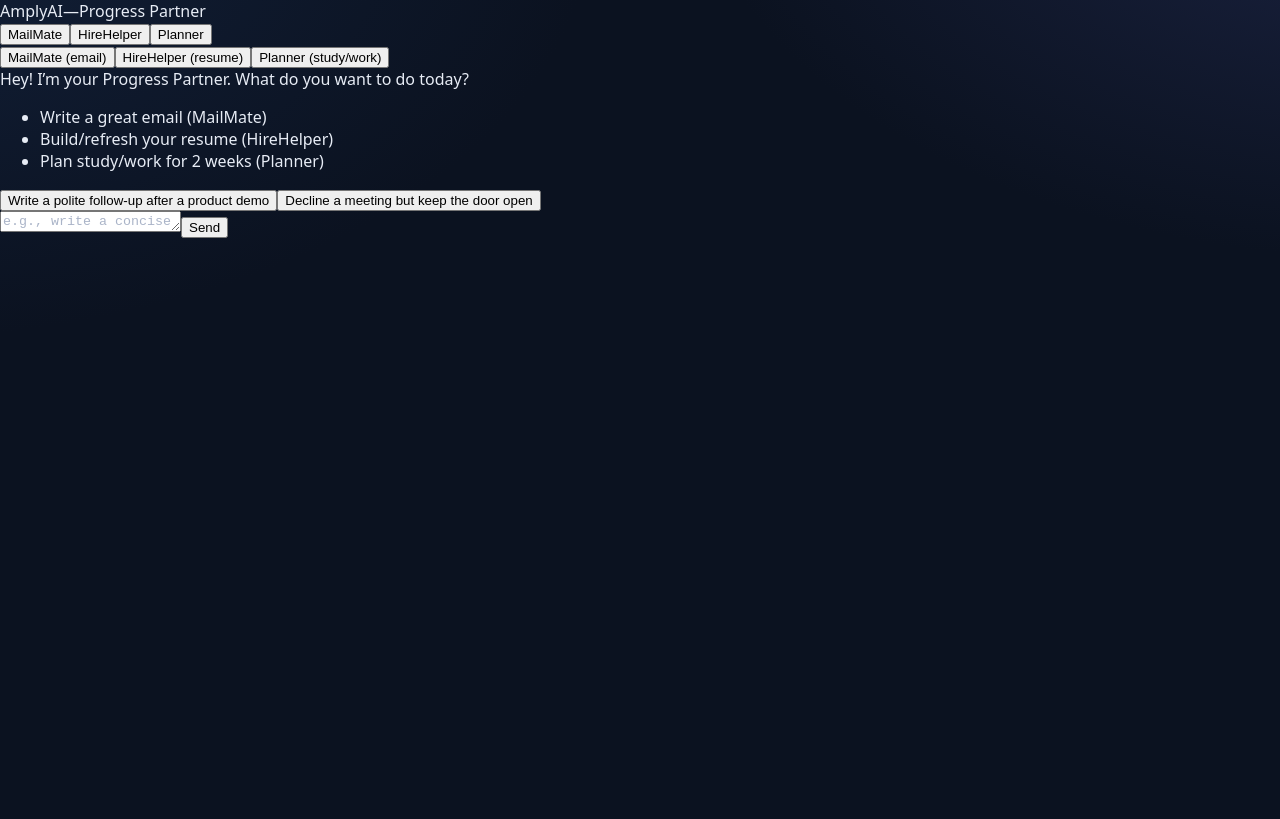
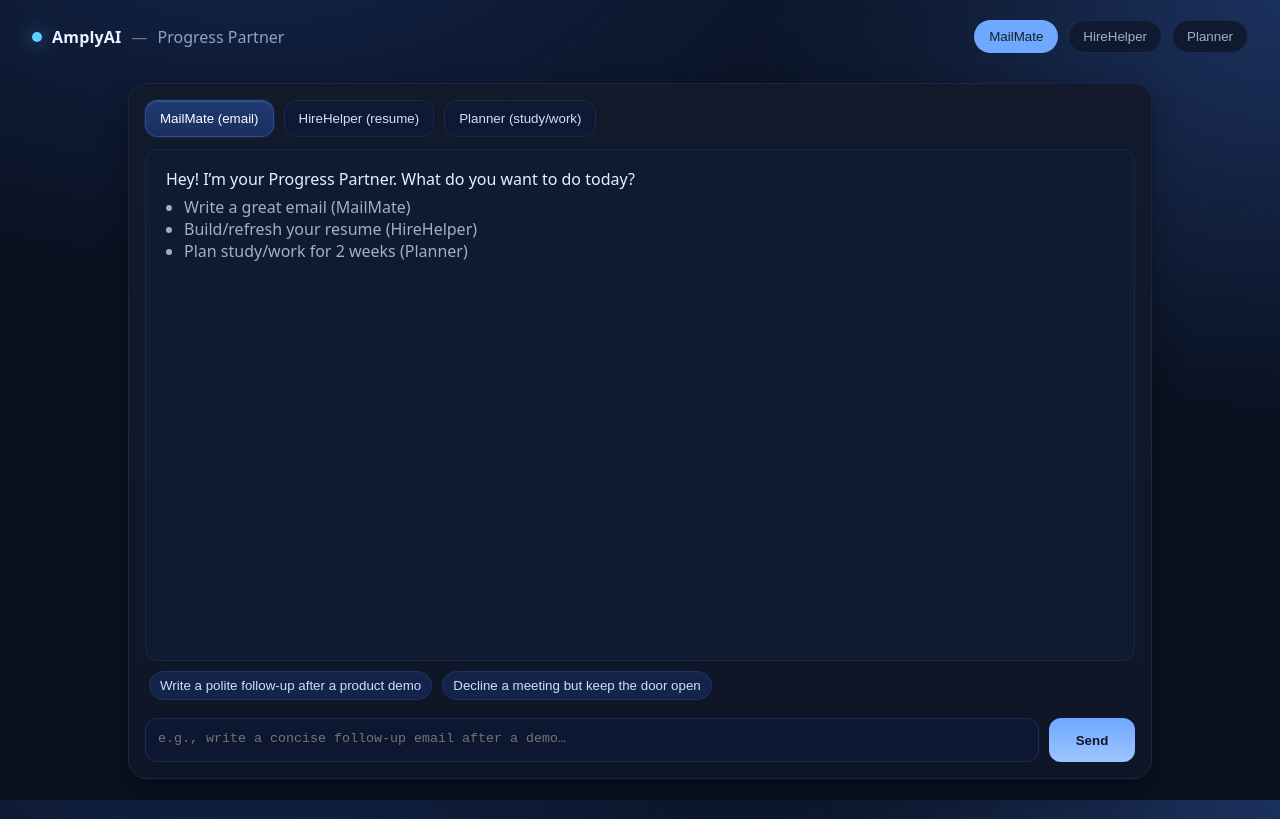
Before and after one commit to madevthevanthiran-maker/amplyai-chatbot, a Next.js app: page / in a window 1280 px wide. Built offline with nearby package versions, Linux system fonts and the light colour scheme.

Commit message:
Update globals.css

```diff
--- a/styles/globals.css
+++ b/styles/globals.css
@@ -1,106 +1,145 @@
-/* ===== Reset / Base ===== */
-* { box-sizing: border-box; }
-html, body { height: 100%; }
-body {
-  margin: 0;
-  font-family: ui-sans-serif, system-ui, -apple-system, Segoe UI, Roboto, "Helvetica Neue", Arial, "Noto Sans", "Apple Color Emoji", "Segoe UI Emoji";
-  color: #e7ecf5;
-  background: radial-gradient(1200px 700px at -10% -10%, #122039 0%, transparent 60%),
-              radial-gradient(1200px 700px at 110% -20%, #1c2444 0%, transparent 60%),
-              #0b1220;
+/* ==============  RESET  ============== */
+*,
+*::before,
+*::after { box-sizing: border-box; }
+html, body, #__next { height: 100%; }
+body { margin: 0; font-family: ui-sans-serif, system-ui, -apple-system, Segoe UI, Roboto, Helvetica, Arial, "Apple Color Emoji", "Segoe UI Emoji"; }
+
+/* ==============  THEME  ============== */
+:root{
+  --bg: #0a1120;
+  --bg-2: #0f1a2d;
+  --card: #0d1527;
+  --surface: #0f1b31;
+  --text: #e7ecf6;
+  --muted: #9fb0cc;
+  --primary: #6ea8ff;
+  --primary-hi: #9ec5ff;
+  --bubble: #101a31;
+  --bubble-user: #1a2b54;
+  --shadow: 0 10px 26px rgba(0,0,0,.35);
+  --ring: 0 0 0 2px rgba(110,168,255,.35);
 }
 
-/* Improve placeholder contrast */
-::placeholder { color: #aab4c8; opacity: 1; }
-
-/* Links */
-a { color: #a8c7ff; text-decoration: none; }
-a:hover { text-decoration: underline; }
-
-/* ===== Layout ===== */
-.app { min-height: 100%; display: flex; flex-direction: column; }
-.shell { width: 100%; max-width: 980px; margin: 32px auto; padding: 0 16px; }
-
-/* Top bar */
-.topbar {
-  display: flex; align-items: center; justify-content: space-between;
-  padding: 18px 20px;
-}
-.brand { display: flex; align-items: center; gap: 8px; font-weight: 600; letter-spacing: .2px; }
-.brand-name { color: #f2f4f8; }
-.brand-sub { color: #b9c3d9; font-weight: 500; }
-.sep { opacity: .4; margin: 0 6px; }
-.dot { width: 10px; height: 10px; border-radius: 50%; background: #7aa2ff; display: inline-block; box-shadow: 0 0 12px #7aa2ffaa; }
-
-.topnav { display: flex; gap: 10px; }
-.pill {
-  padding: 7px 12px; border-radius: 999px; border: 1px solid #2c3a58; color: #cdd7ea; text-decoration: none;
-  background: linear-gradient(180deg, rgba(33,45,73,.7), rgba(24,31,55,.7));
-}
-.pill:hover { border-color: #3a4c78; }
-.pill-primary { background: linear-gradient(180deg, #2b47a9, #203686); color: #ecf3ff; border-color: transparent; }
-
-/* ===== Chat Card ===== */
-.chat-card {
-  background: linear-gradient(180deg, rgba(255,255,255,.04), rgba(255,255,255,.02));
-  border: 1px solid rgba(255,255,255,.08);
-  border-radius: 16px;
-  box-shadow: 0 10px 40px rgba(0,0,0,.45);
-  padding: 18px;
+body{
+  background:
+    radial-gradient(1200px 600px at 20% -10%, #12244a, transparent 60%),
+    radial-gradient(900px 700px at 100% 0%, #1b315e, transparent 60%),
+    var(--bg);
+  color: var(--text);
 }
 
-/* Quick actions */
-.quick-row { display: flex; flex-wrap: wrap; gap: 10px; margin-bottom: 12px; }
-.chip {
-  display: inline-flex; align-items: center; gap: 6px;
-  padding: 8px 12px; border: 1px solid #2c3a58; border-radius: 999px;
-  background: rgba(28,38,70,.6); color: #cfdaef; text-decoration: none;
+/* ==============  HEADER  ============== */
+.pp-root{ min-height: 100%; display:flex; flex-direction:column; }
+.pp-header{
+  display:flex; justify-content:space-between; align-items:center;
+  padding: 20px clamp(16px, 4vw, 32px);
 }
-.chip:hover { border-color: #3a4c78; text-decoration: none; }
+.pp-brand{ display:flex; gap:10px; align-items:center; color: var(--muted); }
+.pp-dot{ width:10px; height:10px; background:#5bd1ff; border-radius:999px; box-shadow:0 0 20px #5bd1ffaa; }
+.pp-name{ font-weight:700; color:#eaf3ff; letter-spacing:.2px; }
+.pp-sep{ opacity:.6; }
+.pp-page{ opacity:.9; }
 
-/* Messages / bubbles */
-.messages {
-  display: flex; flex-direction: column; gap: 12px;
-  padding: 8px; max-height: 56vh; overflow-y: auto;
-  background: rgba(12,18,34,.45); border-radius: 12px; border: 1px solid rgba(255,255,255,.06);
+.pp-quicklinks{ display:flex; gap:10px; }
+.pp-pill{
+  background: #0f1a31; border:1px solid #1d2a48; color:var(--muted);
+  padding:8px 14px; border-radius:999px; cursor:pointer;
+}
+.pp-pill.active{ color:#122 ; background: var(--primary); border-color: transparent; }
+
+/* ==============  MAIN & CARD  ============== */
+.pp-main{ display:flex; justify-content:center; padding: 10px 16px 40px; }
+.pp-card{
+  width: min(1024px, 100%);
+  background: linear-gradient(180deg, rgba(255,255,255,.02), rgba(255,255,255,.005)) , var(--card);
+  border: 1px solid #1a2744;
+  border-radius: 18px;
+  box-shadow: var(--shadow);
+  padding: 16px;
 }
 
-.row { display: flex; align-items: flex-start; gap: 10px; }
-.row.me { flex-direction: row-reverse; }
-.avatar {
-  flex: 0 0 36px; height: 36px; border-radius: 50%;
-  display: grid; place-items: center;
-  font-size: 12px; font-weight: 700;
-  border: 1px solid rgba(255,255,255,.12);
+/* Tabs */
+.pp-tabs{ display:flex; gap:10px; margin-bottom:12px; flex-wrap:wrap; }
+.pp-tab{
+  background: #0e1933; border:1px solid #1b2a4b; color:#cfe0ff;
+  padding:10px 14px; border-radius:12px; cursor:pointer;
 }
-.avatar.ai { background: #1a2a55; color: #cfe0ff; }
-.avatar.me { background: #26334e; color: #e7ecf5; }
+.pp-tab.active{
+  background: linear-gradient(180deg, #203a72, #1a2f60);
+  border-color: #2d4b94; color: #fff;
+  box-shadow: inset 0 1px 0 rgba(255,255,255,.12), 0 0 0 1px rgba(46,119,255,.15);
+}
 
-.bubble {
-  padding: 10px 12px; border-radius: 12px; line-height: 1.45;
-  max-width: min(75%, 680px);
-  border: 1px solid rgba(255,255,255,.08);
-  background: rgba(21,28,50,.65);
+/* Chat area */
+.pp-chat{
+  background: var(--surface);
+  border:1px solid #1a2746;
+  border-radius: 12px;
+  padding: 14px;
+  height: min(64vh, 560px);
+  overflow:auto;
 }
-.bubble.ai { background: rgba(28,38,70,.8); }
-.bubble.me { background: rgba(52,66,110,.8); }
+
+/* Welcome */
+.pp-welcome{ color:var(--muted); padding: 4px 6px 12px; }
+.pp-welcome-title{ color:#e9f1ff; margin-bottom:6px; }
+.pp-welcome-list{ margin:0; padding-left:18px; }
+
+/* Message row */
+.pp-msg{ display:flex; gap:10px; margin: 10px 4px; align-items:flex-start; }
+.pp-msg .pp-avatar{
+  flex:0 0 auto;
+  width:34px; height:34px; border-radius:999px; display:grid; place-items:center;
+  font-size:12px; font-weight:700; color:#b9ccff; background:#0e1d3d; border:1px solid #243a78;
+}
+.pp-msg.user .pp-avatar{ color:#fff; background:#2a3b6d; border-color:#3e57a4; }
+.pp-bubble{
+  background: var(--bubble);
+  border:1px solid #1a2a4c;
+  border-radius: 12px;
+  padding: 10px 12px;
+  max-width: 80ch;
+  white-space: pre-wrap;
+  word-break: break-word;
+  color:#e8f0ff;
+}
+.pp-msg.user .pp-bubble{
+  background: var(--bubble-user);
+  border-color:#28407a;
+}
+
+/* typing */
+.pp-typing{ display:inline-flex; gap:5px; }
+.pp-typing span{ width:6px; height:6px; background:#b1c7ff; border-radius:999px; display:inline-block; animation: ppDot 1s infinite ease-in-out; }
+.pp-typing span:nth-child(2){ animation-delay: .15s; }
+.pp-typing span:nth-child(3){ animation-delay: .3s; }
+@keyframes ppDot{ 0%, 80%, 100%{ transform: translateY(0)} 40%{ transform: translateY(-3px)} }
+
+/* Chips */
+.pp-chips{ display:flex; flex-wrap:wrap; gap:10px; padding: 10px 4px; }
+.pp-chip{
+  background:#13234a; border:1px solid #1e3467; color:#cde0ff;
+  padding:6px 10px; border-radius:999px; cursor:pointer;
+}
+.pp-chip:hover{ filter: brightness(1.08); }
 
 /* Composer */
-.composer { display: flex; gap: 10px; margin-top: 14px; }
-.input {
-  flex: 1; padding: 12px 14px; border-radius: 12px; border: 1px solid #2d3a58;
-  color: #eaf0ff; background: rgba(22,28,48,.8); outline: none;
+.pp-composer{
+  display:flex; gap:10px; align-items:center;
+  padding-top: 8px;
 }
-.input:focus { border-color: #4b68c7; box-shadow: 0 0 0 3px rgba(92,125,255,.2); }
-.send {
-  padding: 11px 16px; border-radius: 12px; border: 1px solid transparent; cursor: pointer;
-  color: #061126; background: linear-gradient(180deg, #8fb0ff, #6e93ff); font-weight: 700;
+.pp-composer textarea{
+  flex:1; resize:none; min-height:44px; max-height:180px;
+  background:#0d1731; border:1px solid #1a2b54; color:#e8f0ff;
+  padding:12px 12px; border-radius:12px; outline:none;
 }
-.send:hover { filter: brightness(1.05); }
+.pp-composer textarea:focus{ box-shadow: var(--ring); }
 
-/* Small screens */
-@media (max-width: 640px) {
-  .shell { margin-top: 4px; }
-  .messages { max-height: 58vh; }
-  .brand-sub { display: none; }
+.pp-send{
+  min-width:86px; height:44px; border:none; cursor:pointer;
+  border-radius:12px; color:#101627;
+  background: linear-gradient(180deg, var(--primary), var(--primary-hi));
+  font-weight:700;
 }
+.pp-send:disabled{ opacity:.6; cursor:not-allowed; }
```
